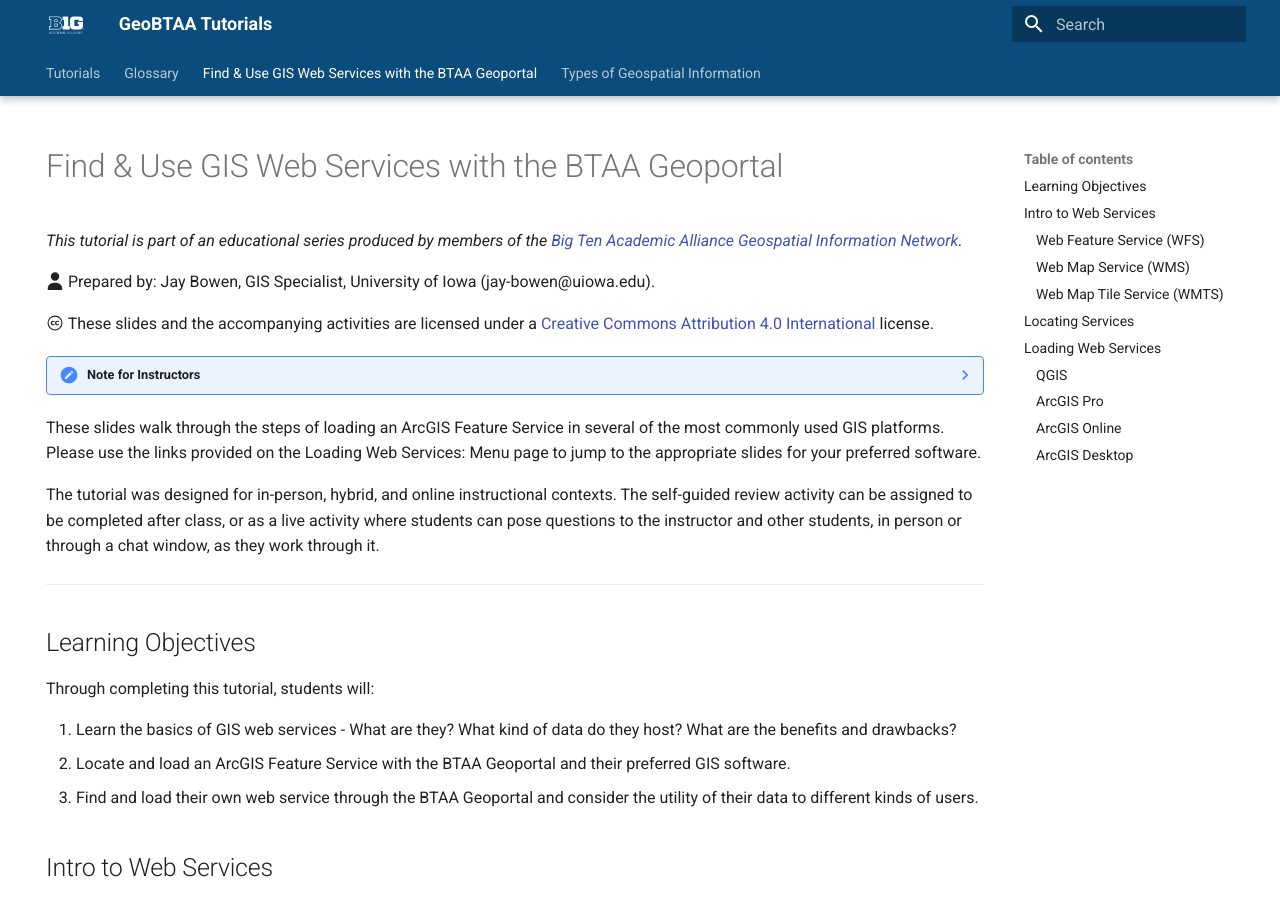
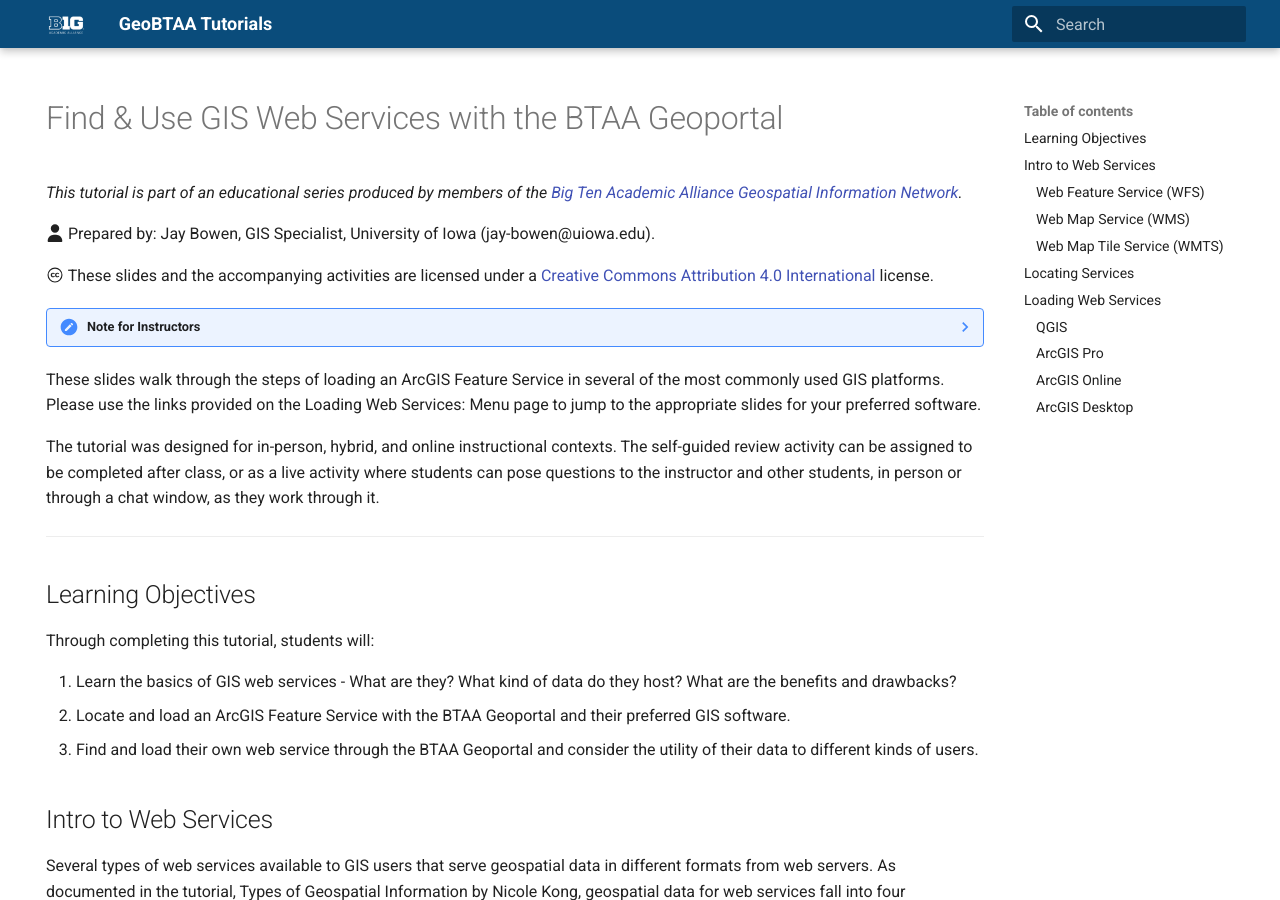
Before and after one commit to jebowe3/tutorials, an MkDocs documentation site: the page built from docs/tutorial_web-services.md, in a window 1280 px wide and 900 px high. Built offline with MkDocs 1.6.1 and Material for MkDocs 9.7.7, drawn with Linux system fonts in a browser that asks for light colours.

Commit message:
add 2nd page

```diff
--- a/docs/tutorial_web-services.md
+++ b/docs/tutorial_web-services.md
@@ -99,21 +99,21 @@
   1. Open QGIS and go to the Layer drop down menu. Click Add Layer > Add ArcGIS FeatureServer Layer.
 
 	<figure markdown>
-	![Add an ArcGIS FeatureServer Layer in QGIS](/images/qgis-add-layer.jpg)
+	![Add an ArcGIS FeatureServer Layer in QGIS](images/qgis-add-layer.jpg)
 	<figcaption>Add an ArcGIS FeatureServer Layer in QGIS</figcaption>
 	</figure>
 
   2. In the window that opens, click “New” to establish a new connection between QGIS and the web service.
 
   	<figure markdown>
-   ![New server connection in QGIS](/images/qgis-connect.jpg)	<figcaption>New server connection in QGIS</figcaption>
+   ![New server connection in QGIS](images/qgis-connect.jpg)	<figcaption>New server connection in QGIS</figcaption>
 	</figure>
 
   3. Give your connection a meaningful name, like “Iowa Environment Data”
   4. Paste the URL obtained from the geoportal into the empty box next to “URL” and click “OK.”
 
     <figure markdown>
-   ![Name and enter your service URL](/images/qgis-name-service.jpg)	<figcaption>Name and enter your service URL</figcaption>
+   ![Name and enter your service URL](images/qgis-name-service.jpg)	<figcaption>Name and enter your service URL</figcaption>
 	</figure>
 
 	!!! Warning
@@ -123,19 +123,19 @@
   5. The Server Connection window will appear. Highlight “Leaking Underground Storage Tanks” and click “Add” at the bottom of the window.
 
     <figure markdown>
-   ![Name and enter your service URL](/images/qgis-server-connection-window.jpg)	<figcaption>QGIS Server Connection Window</figcaption>
+   ![Name and enter your service URL](images/qgis-server-connection-window.jpg)	<figcaption>QGIS Server Connection Window</figcaption>
 	</figure>
 
   6. “Leaking Underground Storage Tanks” will appear in your Table of Contents. If you have not added a base map, do so now. As you can see, the map window is crowded with many symbols, but you now have data from a web service in your map window!
 
 	<figure markdown>
-   ![QGIS web service display](/images/qgis-underground-storage-tanks.jpg)	<figcaption>Iowa Leaking Underground Storage Tanks web service</figcaption>
+   ![QGIS web service display](images/qgis-underground-storage-tanks.jpg)	<figcaption>Iowa Leaking Underground Storage Tanks web service</figcaption>
 	</figure>
 
   7. Look at the attribute table and play around with editing the symbology based on one of the fields. There is a lot of interesting info!
 
   	<figure markdown>
-   ![QGIS web service display](/images/qgis-underground-storage-tanks-styled.jpg)	<figcaption>Iowa Leaking Underground Storage Tanks web service with layer styling</figcaption>
+   ![QGIS web service display](images/qgis-underground-storage-tanks-styled.jpg)	<figcaption>Iowa Leaking Underground Storage Tanks web service with layer styling</figcaption>
 	</figure>
 
 
--- a/mkdocs.yml
+++ b/mkdocs.yml
@@ -1,16 +1,17 @@
 site_name: GeoBTAA Tutorials
 site_author: Big Ten Academic Alliance Geospatial Information Network
 copyright : "2022"
-# repo_url: https://github.com/geobtaa/tutorials
+site_url: https://geobtaa.github.io/tutorials
+
 theme:
    name: material
    features:
       - navigation.instant
       - navigation.sections
       - content.tooltips
-      - navigation.tabs
-      - navigation.tabs.sticky
-      - navigation.top
+#       - navigation.tabs
+#       - navigation.tabs.sticky
+#       - navigation.top
    logo: images/btaa-logo-white.png
    icon:
       repo: fontawesome/brands/github
@@ -62,13 +63,7 @@
   - pymdownx.tabbed:
       alternate_style: true
 
-# nav:
-# - HOME: 'index.md'
-#
-# -  News: 'https://geobtaa.blogspot.com'
-#
-# - Help: ''
-#
-# - Tutorials:  'index.md'
-#
-# - Metadata: '/metadata'
+nav:
+- HOME: 'index.md'
+-  Find & Use GIS Web Services: 'tutorial_web-services.md'
+- Types of Geospatial Information: 'types_of_geospatial_information.md'
```
Also changed, not shown: docs/index.md (+3 -1 lines).
